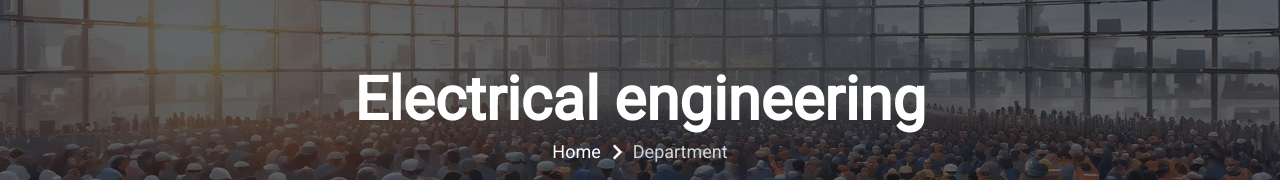
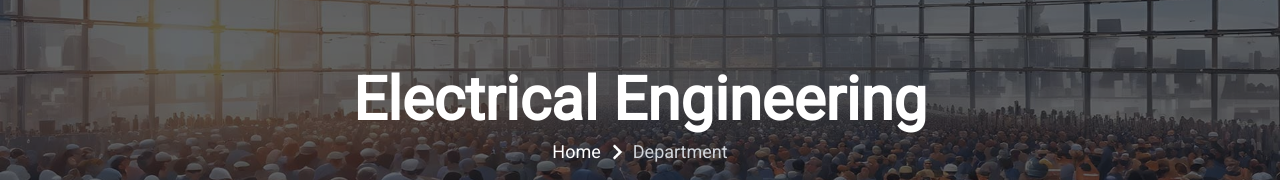
Before and after one commit to Shiji-AA/PaymentIntegration, a React (Vite) app in the folder frontend/: page /electrical in a window 1280 px wide. Shown: the part 173-353 px from the top of the page. Built offline with nearby package versions, Linux system fonts and the light colour scheme; no server answers.

Commit message:
added chages

```diff
--- a/frontend/src/Components/User/Hero/CivilHero.jsx
+++ b/frontend/src/Components/User/Hero/CivilHero.jsx
@@ -18,7 +18,7 @@ function CivilHero() {
 
       {/* Centered Content */}
       <div className="relative text-center">
-        <h1 className="text-5xl md:text-6xl font-bold">Civil engineering</h1>
+        <h1 className="text-5xl md:text-6xl font-bold">Civil Engineering</h1>
 
         <nav className="mt-2 text-lg flex items-center justify-center gap-2">
   <a
--- a/frontend/src/Components/User/Hero/ElectricalHero.jsx
+++ b/frontend/src/Components/User/Hero/ElectricalHero.jsx
@@ -18,7 +18,7 @@ function ElectricalHero() {
 
       {/* Centered Content */}
       <div className="relative text-center">
-        <h1 className="text-5xl md:text-6xl font-bold">Electrical engineering</h1>
+        <h1 className="text-5xl md:text-6xl font-bold">Electrical Engineering</h1>
 
         {/* Breadcrumb Navigation */}
               <nav className="mt-2 text-lg flex items-center justify-center gap-2">
--- a/frontend/src/Components/User/Hero/MechanicalHero.jsx
+++ b/frontend/src/Components/User/Hero/MechanicalHero.jsx
@@ -18,7 +18,7 @@ function MechanicalHero() {
 
       {/* Centered Content */}
       <div className="relative text-center">
-        <h1 className="text-5xl md:text-6xl font-bold">Mechanical engineering</h1>
+        <h1 className="text-5xl md:text-6xl font-bold">Mechanical Engineering</h1>
 
             <nav className="mt-2 text-lg flex items-center justify-center gap-2">
       <a
```
